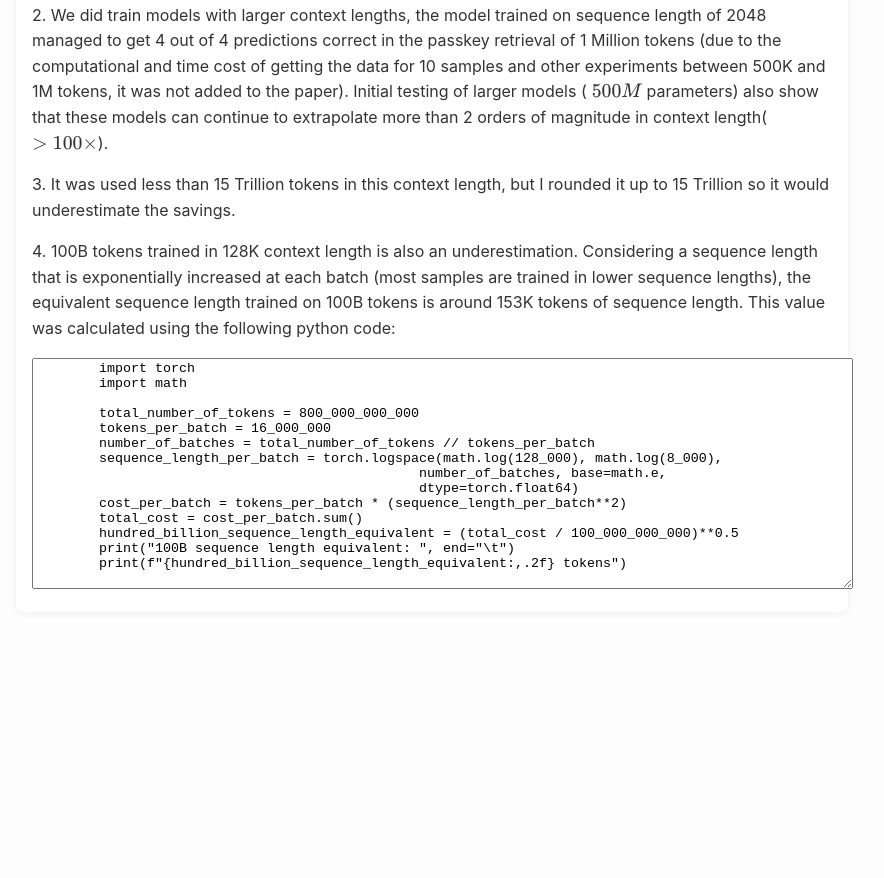
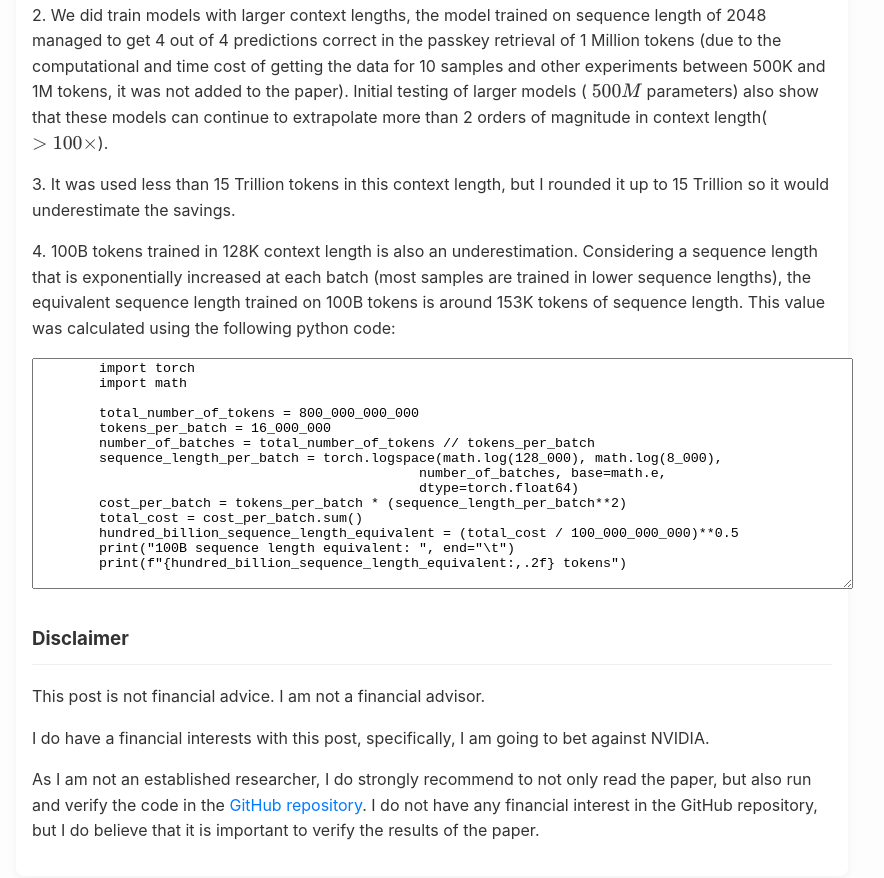
Before and after one commit to ArthurSBianchessi/bayesian-attention-mechanism-impact, a plain HTML site: page index.html in a window 1280 px wide. Shown: the part 2433-3311 px from the top of the page, without its empty margins (208-1092 px from the left). Before the commit the page ends 3065 px from the top, so only its background shows below. Drawn offline with nearby package versions, Linux system fonts and the light colour scheme.

Commit message:
disclaimers

```diff
--- a/index.html
+++ b/index.html
@@ -131,7 +131,6 @@
 
 
         <h3>Conclusion</h3>
-        <!-- <p>In conclusion, I do believe that the Bayesian Attention Mechanism will result in a significant reduction in the compute required to train models with large context lengths. Yet, I do not believe that these values will directly translate in savings to training models, as these savings should translate in more compute being used in other areas, such as training larger models. I do believe that these savings will be reflected in the dominance of large companies.</p> -->
         <p>In conclusion, I do believe that the Bayesian Attention Mechanism will result in a significant reduction in the compute required to train models with large context lengths. Although it is expected that these savings will be reinvested in training, such as training larger models, the impact of these savings should reflect in a reduction in investment in accelerating hardware, such as GPUs and TPUs.</p>
 
 
@@ -158,7 +157,14 @@
         hundred_billion_sequence_length_equivalent = (total_cost / 100_000_000_000)**0.5
         print("100B sequence length equivalent: ", end="\t")
         print(f"{hundred_billion_sequence_length_equivalent:,.2f} tokens")
-    </textarea>
+        </textarea>
+
+
+        <h3>Disclaimer</h3>
+        <p>This post is not financial advice. I am not a financial advisor.</p>
+        <p>I do have a financial interests with this post, specifically, I am going to bet against NVIDIA.</p>
+        <p>As I am not an established researcher, I do strongly recommend to not only read the paper, but also run and verify the code in the <a href="https://arxiv.org/abs/2505.22842">GitHub repository</a>. I do not have any financial interest in the GitHub repository, but I do believe that it is important to verify the results of the paper.</p>
+
 
 </body>
 </html>
```
